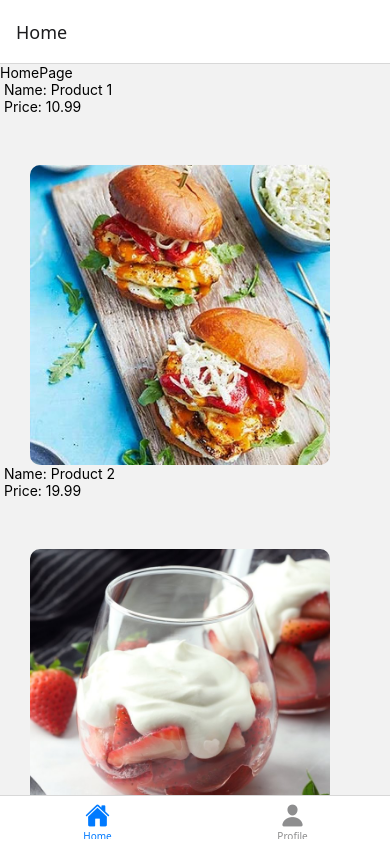
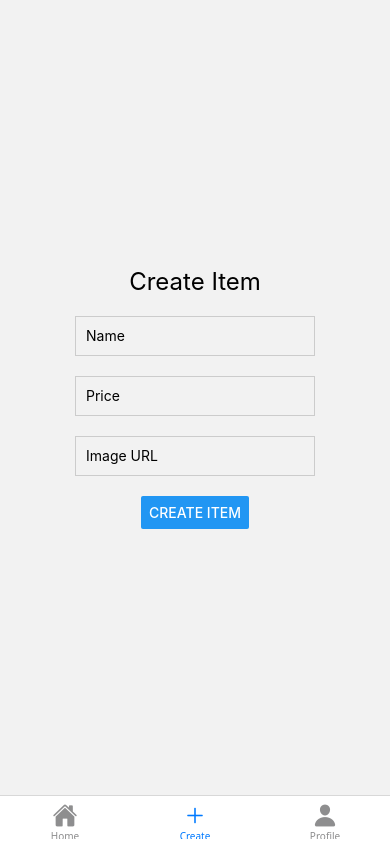
Before and after one commit to KwSalem/react-native-mini-project, a React Native app: screen /CreateItem in a window 390 px wide. Built offline with nearby package versions, Linux system fonts and the light colour scheme.

Commit message:
Adding Create Item tabBar with page...

```diff
--- /dev/null
+++ b/src/components/Products/CreateItem.js
@@ -0,0 +1,66 @@
+import React, { useState } from "react";
+import { View, Text, StyleSheet, TextInput, Button } from "react-native";
+
+const CreateItem = ({ navigation }) => {
+  const [name, setName] = useState("");
+  const [price, setPrice] = useState("");
+  const [image, setImage] = useState("");
+
+  const handleCreate = () => {
+    const newItem = {
+      id: Math.random().toString(),
+      name,
+      price,
+      image,
+    };
+    navigation.navigate("Products", { item: newItem });
+  };
+
+  return (
+    <View style={styles.container}>
+      <Text style={styles.title}>Create Item</Text>
+      <TextInput
+        style={styles.input}
+        placeholder="Name"
+        value={name}
+        onChangeText={(text) => setName(text)}
+      />
+      <TextInput
+        style={styles.input}
+        placeholder="Price"
+        value={price}
+        onChangeText={(text) => setPrice(text)}
+      />
+      <TextInput
+        style={styles.input}
+        placeholder="Image URL"
+        value={image}
+        onChangeText={(text) => setImage(text)}
+      />
+      <Button title="Create Item" onPress={handleCreate} />
+    </View>
+  );
+};
+
+const styles = StyleSheet.create({
+  container: {
+    flex: 1,
+    justifyContent: "center",
+    alignItems: "center",
+    padding: 20,
+  },
+  title: {
+    fontSize: 24,
+    marginBottom: 20,
+  },
+  input: {
+    height: 40,
+    borderColor: "#ccc",
+    borderWidth: 1,
+    marginBottom: 20,
+    paddingHorizontal: 10,
+    paddingVertical: 5,
+  },
+});
+
+export default CreateItem;
--- a/src/navigations/MainNavigation.js
+++ b/src/navigations/MainNavigation.js
@@ -3,6 +3,7 @@ import { createBottomTabNavigator } from "@react-navigation/bottom-tabs";
 import { Ionicons } from "@expo/vector-icons";
 import HomeNavigation from "./HomeNavigation";
 import ProfileDetails from "../components/Profile/ProfileDetails";
+import CreateItem from "../components/Products/CreateItem";
 const Tab = createBottomTabNavigator();
 
 const MainNavigation = () => {
@@ -15,6 +16,17 @@ const MainNavigation = () => {
           tabBarLabel: "Home",
           tabBarIcon: ({ color, size }) => (
             <Ionicons name="home" color={color} size={size} />
+          ),
+        }}
+      />
+      <Tab.Screen
+        name="CreateItem"
+        component={CreateItem}
+        options={{
+          tabBarLabel: "Create",
+
+          tabBarIcon: ({ color, size }) => (
+            <Ionicons name="add" color={color} size={size} />
           ),
         }}
       />
```
